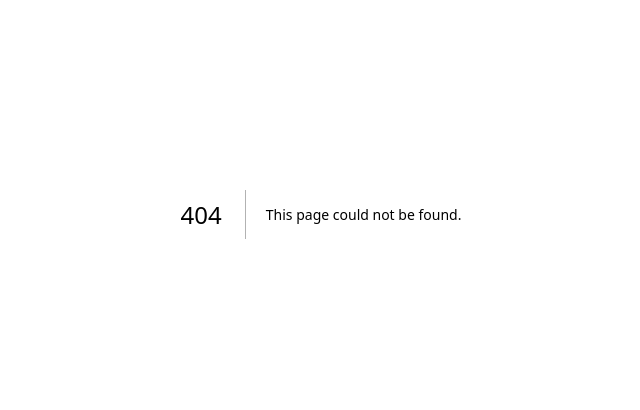
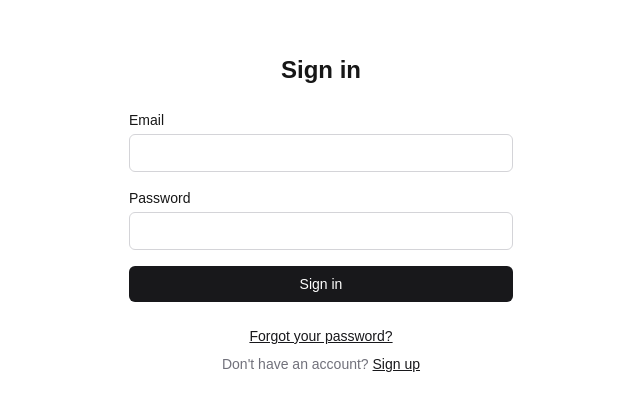
Before and after one commit to dsmchen/notes, a Next.js app: page /login in a window 1280 px wide. Before the commit this address had no page. Shown: the part 186-596 px from the top of the page, without its empty margins (319-959 px from the left). Built offline with nearby package versions, Linux system fonts and the light colour scheme; no server answers.

Commit message:
Add login and signup flow

```diff
--- /dev/null
+++ b/src/app/(auth)/login/page.tsx
@@ -0,0 +1,47 @@
+"use client";
+
+import { useRouter } from "next/navigation";
+import AuthForm from "@/components/auth-form";
+import { createClient } from "@/utils/supabase/client";
+
+export default function LoginPage() {
+  const router = useRouter();
+  const supabase = createClient();
+
+  async function handleLogin(email: string, password: string) {
+    const { error } = await supabase.auth.signInWithPassword({ email, password });
+    if (error) return { error: error.message };
+    router.push("/");
+    router.refresh();
+  }
+
+  return (
+    <AuthForm
+      title="Sign in"
+      submitLabel="Sign in"
+      submitLoadingLabel="Signing in..."
+      onSubmit={handleLogin}
+      footer={
+        <div className="space-y-2 text-center text-sm text-zinc-500">
+          <p>
+            <a
+              href="/forgot-password"
+              className="font-medium text-zinc-900 underline dark:text-zinc-100"
+            >
+              Forgot your password?
+            </a>
+          </p>
+          <p>
+            Don&apos;t have an account?{" "}
+            <a
+              href="/signup"
+              className="font-medium text-zinc-900 underline dark:text-zinc-100"
+            >
+              Sign up
+            </a>
+          </p>
+        </div>
+      }
+    />
+  );
+}
--- /dev/null
+++ b/src/app/(auth)/signup/page.tsx
@@ -0,0 +1,38 @@
+"use client";
+
+import { useRouter } from "next/navigation";
+import AuthForm from "@/components/auth-form";
+import { createClient } from "@/utils/supabase/client";
+
+export default function SignupPage() {
+  const router = useRouter();
+  const supabase = createClient();
+
+  async function handleSignup(email: string, password: string) {
+    const { error } = await supabase.auth.signUp({ email, password });
+    if (error) return { error: error.message };
+    router.push("/");
+    router.refresh();
+  }
+
+  return (
+    <AuthForm
+      title="Sign up"
+      submitLabel="Create account"
+      submitLoadingLabel="Creating account..."
+      onSubmit={handleSignup}
+      minPasswordLength={6}
+      footer={
+        <p className="text-center text-sm text-zinc-500">
+          Already have an account?{" "}
+          <a
+            href="/login"
+            className="font-medium text-zinc-900 underline dark:text-zinc-100"
+          >
+            Sign in
+          </a>
+        </p>
+      }
+    />
+  );
+}
--- a/src/app/layout.tsx
+++ b/src/app/layout.tsx
@@ -13,8 +13,8 @@ const geistMono = Geist_Mono({
 });
 
 export const metadata: Metadata = {
-  title: "Create Next App",
-  description: "Generated by create next app",
+  title: "Notes",
+  description: "Personal notes app with markdown support",
 };
 
 export default function RootLayout({
--- a/src/app/page.tsx
+++ b/src/app/page.tsx
@@ -1,64 +1,38 @@
-import Image from "next/image";
+import { createClient } from "@/utils/supabase/server";
+import { redirect } from "next/navigation";
 
-export default function Home() {
+export default async function HomePage() {
+  const supabase = await createClient();
+
+  const { data: claims } = await supabase.auth.getClaims();
+
+  if (!claims) {
+    redirect("/login");
+  }
+
   return (
-    <div className="flex flex-col flex-1 items-center justify-center bg-zinc-50 font-sans dark:bg-black">
-      <main className="flex flex-1 w-full max-w-3xl flex-col items-center justify-between py-32 px-16 bg-white dark:bg-black sm:items-start">
-        <Image
-          className="dark:invert"
-          src="/next.svg"
-          alt="Next.js logo"
-          width={100}
-          height={20}
-          priority
-        />
-        <div className="flex flex-col items-center gap-6 text-center sm:items-start sm:text-left">
-          <h1 className="max-w-xs text-3xl font-semibold leading-10 tracking-tight text-black dark:text-zinc-50">
-            To get started, edit the page.tsx file.
-          </h1>
-          <p className="max-w-md text-lg leading-8 text-zinc-600 dark:text-zinc-400">
-            Looking for a starting point or more instructions? Head over to{" "}
-            <a
-              href="https://vercel.com/templates?framework=next.js&utm_source=create-next-app&utm_medium=appdir-template-tw&utm_campaign=create-next-app"
-              className="font-medium text-zinc-950 dark:text-zinc-50"
+    <div className="flex flex-1 flex-col">
+      <header className="flex items-center justify-between border-b border-zinc-200 px-6 py-4 dark:border-zinc-800">
+        <h1 className="text-lg font-semibold">Notes</h1>
+        <div className="flex items-center gap-4">
+          <a
+            href="/change-password"
+            className="text-sm text-zinc-500 hover:text-zinc-900 dark:hover:text-zinc-100"
+          >
+            Change password
+          </a>
+          <form action="/auth/signout" method="post">
+            <button
+              type="submit"
+              className="text-sm text-zinc-500 hover:text-zinc-900 dark:hover:text-zinc-100"
             >
-              Templates
-            </a>{" "}
-            or the{" "}
-            <a
-              href="https://nextjs.org/learn?utm_source=create-next-app&utm_medium=appdir-template-tw&utm_campaign=create-next-app"
-              className="font-medium text-zinc-950 dark:text-zinc-50"
-            >
-              Learning
-            </a>{" "}
-            center.
-          </p>
+              Sign out
+            </button>
+          </form>
         </div>
-        <div className="flex flex-col gap-4 text-base font-medium sm:flex-row">
-          <a
-            className="flex h-12 w-full items-center justify-center gap-2 rounded-full bg-foreground px-5 text-background transition-colors hover:bg-[#383838] dark:hover:bg-[#ccc] md:w-[158px]"
-            href="https://vercel.com/new?utm_source=create-next-app&utm_medium=appdir-template-tw&utm_campaign=create-next-app"
-            target="_blank"
-            rel="noopener noreferrer"
-          >
-            <Image
-              className="dark:invert"
-              src="/vercel.svg"
-              alt="Vercel logomark"
-              width={16}
-              height={16}
-            />
-            Deploy Now
-          </a>
-          <a
-            className="flex h-12 w-full items-center justify-center rounded-full border border-solid border-black/[.08] px-5 transition-colors hover:border-transparent hover:bg-black/[.04] dark:border-white/[.145] dark:hover:bg-[#1a1a1a] md:w-[158px]"
-            href="https://nextjs.org/docs?utm_source=create-next-app&utm_medium=appdir-template-tw&utm_campaign=create-next-app"
-            target="_blank"
-            rel="noopener noreferrer"
-          >
-            Documentation
-          </a>
-        </div>
+      </header>
+      <main className="flex flex-1 items-center justify-center">
+        <p className="text-zinc-400">Select a note or create a new one</p>
       </main>
     </div>
   );
--- /dev/null
+++ b/src/components/auth-form.tsx
@@ -0,0 +1,143 @@
+"use client";
+
+import { type ReactNode, useState } from "react";
+
+interface FieldErrors {
+  email?: string;
+  password?: string;
+  general?: string;
+}
+
+interface AuthFormProps {
+  title: string;
+  submitLabel: string;
+  submitLoadingLabel: string;
+  onSubmit: (email: string, password: string) => Promise<{ error?: string } | undefined>;
+  footer: ReactNode;
+  minPasswordLength?: number;
+}
+
+export default function AuthForm({
+  title,
+  submitLabel,
+  submitLoadingLabel,
+  onSubmit,
+  footer,
+  minPasswordLength,
+}: AuthFormProps) {
+  const [email, setEmail] = useState("");
+  const [password, setPassword] = useState("");
+  const [loading, setLoading] = useState(false);
+  const [errors, setErrors] = useState<FieldErrors>({});
+
+  function clearFieldError(field: keyof FieldErrors) {
+    if (errors[field]) {
+      setErrors((prev) => {
+        const next = { ...prev };
+        delete next[field];
+        return next;
+      });
+    }
+  }
+
+  function inputClass(field: "email" | "password") {
+    const hasError = errors[field];
+    return `mt-1 block w-full rounded-md border px-3 py-2 text-sm focus:outline-none ${
+      hasError
+        ? "border-red-500 focus:border-red-500 dark:border-red-400 dark:focus:border-red-400"
+        : "border-zinc-300 focus:border-zinc-500 dark:border-zinc-700 dark:bg-zinc-900"
+    }`;
+  }
+
+  async function handleSubmit(e: React.FormEvent) {
+    e.preventDefault();
+    setErrors({});
+
+    const fieldErrors: FieldErrors = {};
+    if (!email) {
+      fieldErrors.email = "Email is required";
+    } else if (!/^[^\s@]+@[^\s@]+\.[^\s@]+$/.test(email)) {
+      fieldErrors.email = "Invalid email format";
+    }
+    if (!password) {
+      fieldErrors.password = "Password is required";
+    } else if (minPasswordLength && password.length < minPasswordLength) {
+      fieldErrors.password = `Password must be at least ${minPasswordLength} characters`;
+    }
+
+    if (Object.keys(fieldErrors).length > 0) {
+      setErrors(fieldErrors);
+      return;
+    }
+
+    setLoading(true);
+    try {
+      const result = await onSubmit(email, password);
+      if (result?.error) {
+        setErrors({ general: result.error });
+      }
+    } catch {
+      setErrors({ general: "An unexpected error occurred" });
+    }
+    setLoading(false);
+  }
+
+  return (
+    <div className="flex min-h-full flex-1 items-center justify-center">
+      <div className="w-full max-w-sm space-y-6">
+        <h1 className="text-center text-2xl font-semibold">{title}</h1>
+        <form onSubmit={handleSubmit} className="space-y-4">
+          {errors.general && (
+            <p className="text-sm text-red-600 dark:text-red-400" aria-live="polite">
+              {errors.general}
+            </p>
+          )}
+          <div>
+            <label htmlFor="email" className="block text-sm font-medium">
+              Email
+            </label>
+            <input
+              id="email"
+              type="email"
+              value={email}
+              onChange={(e) => {
+                setEmail(e.target.value);
+                clearFieldError("email");
+              }}
+              className={inputClass("email")}
+            />
+            {errors.email && (
+              <p className="mt-1 text-sm text-red-600 dark:text-red-400">{errors.email}</p>
+            )}
+          </div>
+          <div>
+            <label htmlFor="password" className="block text-sm font-medium">
+              Password
+            </label>
+            <input
+              id="password"
+              type="password"
+              value={password}
+              onChange={(e) => {
+                setPassword(e.target.value);
+                clearFieldError("password");
+              }}
+              className={inputClass("password")}
+            />
+            {errors.password && (
+              <p className="mt-1 text-sm text-red-600 dark:text-red-400">{errors.password}</p>
+            )}
+          </div>
+          <button
+            type="submit"
+            disabled={loading}
+            className="w-full rounded-md bg-zinc-900 px-4 py-2 text-sm font-medium text-white disabled:opacity-50 dark:bg-zinc-100 dark:text-zinc-900"
+          >
+            {loading ? submitLoadingLabel : submitLabel}
+          </button>
+        </form>
+        {footer}
+      </div>
+    </div>
+  );
+}
```
